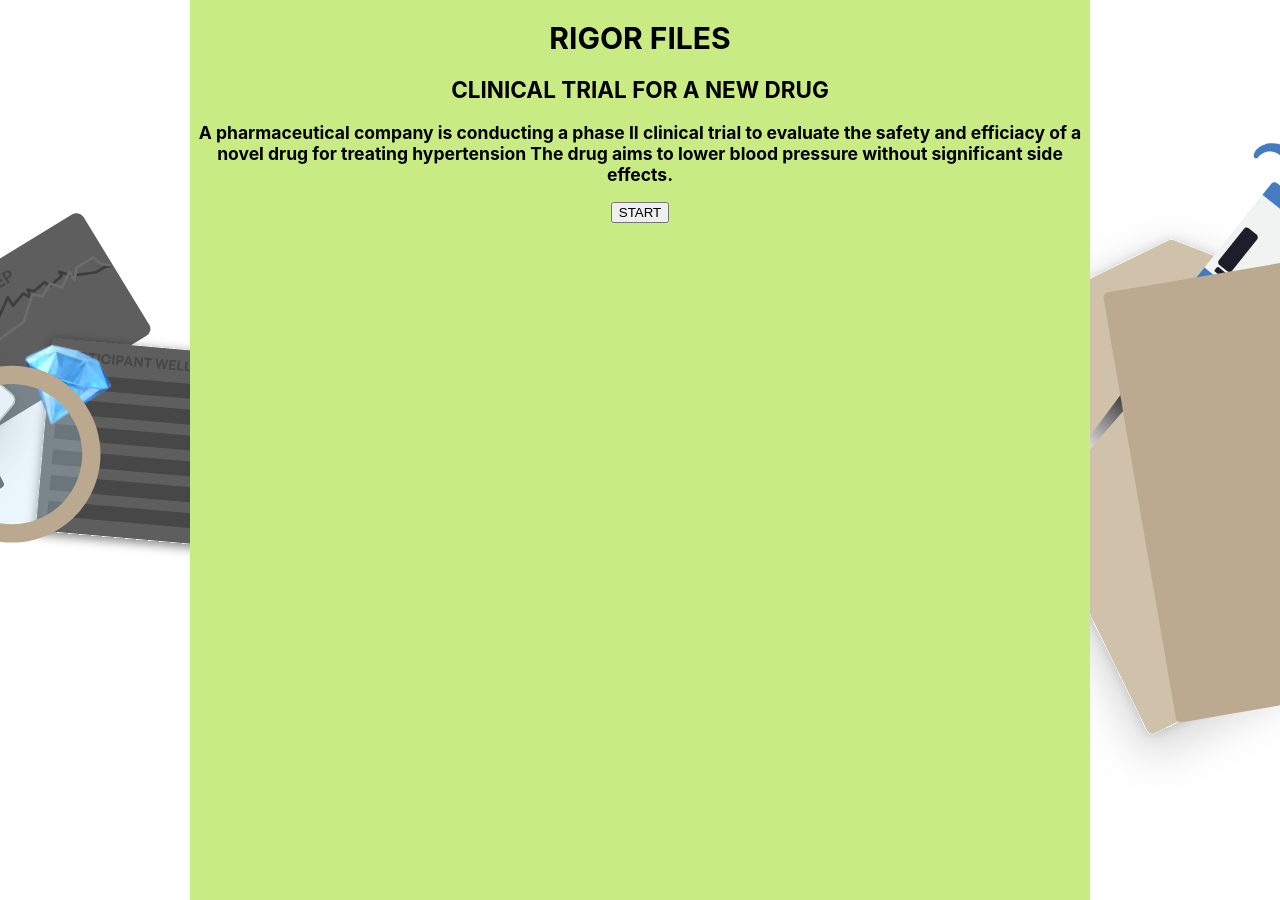
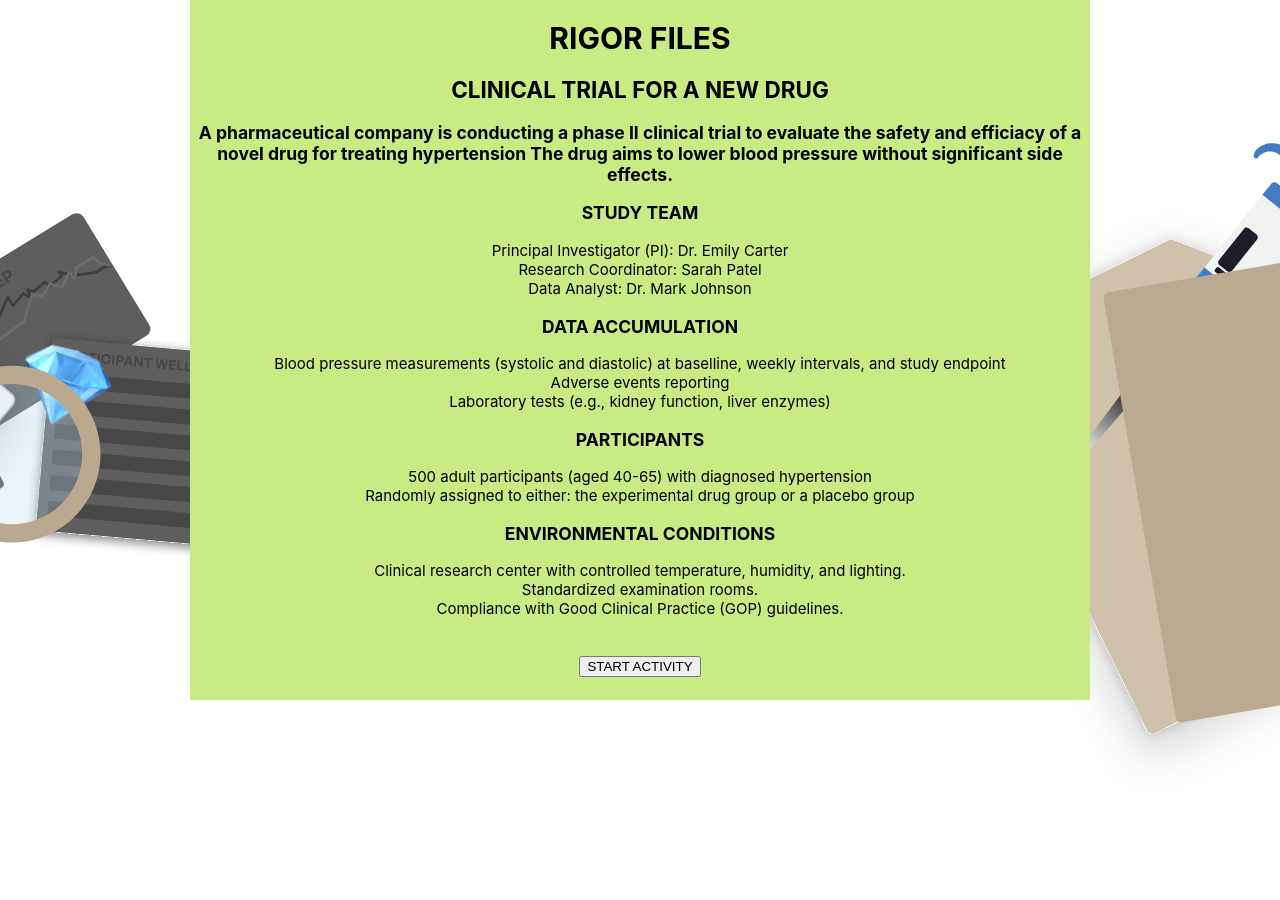
Before and after one commit to c4r-dev/hms-aem-rig-fil-v1, a React (Create React App) app: page /clinicalTrial1 in a window 1280 px wide. After the commit the page ends 800 px from the top, so only its background shows below. Built offline with nearby package versions, Linux system fonts and the light colour scheme.

Commit message:
selection

```diff
--- a/src/App.css
+++ b/src/App.css
@@ -14,7 +14,7 @@
 
 .big-box {
   width: 900px;
-  height: 900px;
+  height: 700px;
   color: black;
   font-size: 15px;
   text-align: center;
--- a/src/components/clinicalTrial1.jsx
+++ b/src/components/clinicalTrial1.jsx
@@ -25,16 +25,29 @@ export default function ClinicalTrial1() {
                             and efficiacy of a novel drug for treating
                             hypertension The drug aims to lower blood
                             pressure without significant side effects.</h3></p>
+                        <div><h3>STUDY TEAM</h3></div>
+                        <div>Principal Investigator (PI): Dr. Emily Carter</div>
+                        <div>Research Coordinator: Sarah Patel</div>
+                        <div>Data Analyst: Dr. Mark Johnson</div>
+                        <div><h3>DATA ACCUMULATION</h3></div>
+                        <div>Blood pressure measurements (systolic and diastolic) at baselline, weekly intervals, and study endpoint</div>
+                        <div>Adverse events reporting</div>
+                        <div>Laboratory tests (e.g., kidney function, liver enzymes)</div>
+                        <div><h3>PARTICIPANTS</h3></div>
+                        <div>500 adult participants (aged 40-65) with diagnosed hypertension</div>
+                        <div>Randomly assigned to either: the experimental drug group or a placebo group</div>
+                        <div><h3>ENVIRONMENTAL CONDITIONS</h3></div>
+                        <div>Clinical research center with controlled temperature, humidity, and lighting.</div>
+                        <div>Standardized examination rooms.</div>
+                        <div>Compliance with Good Clinical Practice (GOP) guidelines.</div>
+                        <br></br>
+                        <br></br>
                         <input
                             type="button"
                             onClick={submitStartClick}
-                            value="START" />
+                            value="START ACTIVITY" />
                     </div>
                 </div>
-
-                {/* <div>
-                    <Raven4 />
-                </div> */}
             </div>
         </>
     )
```
